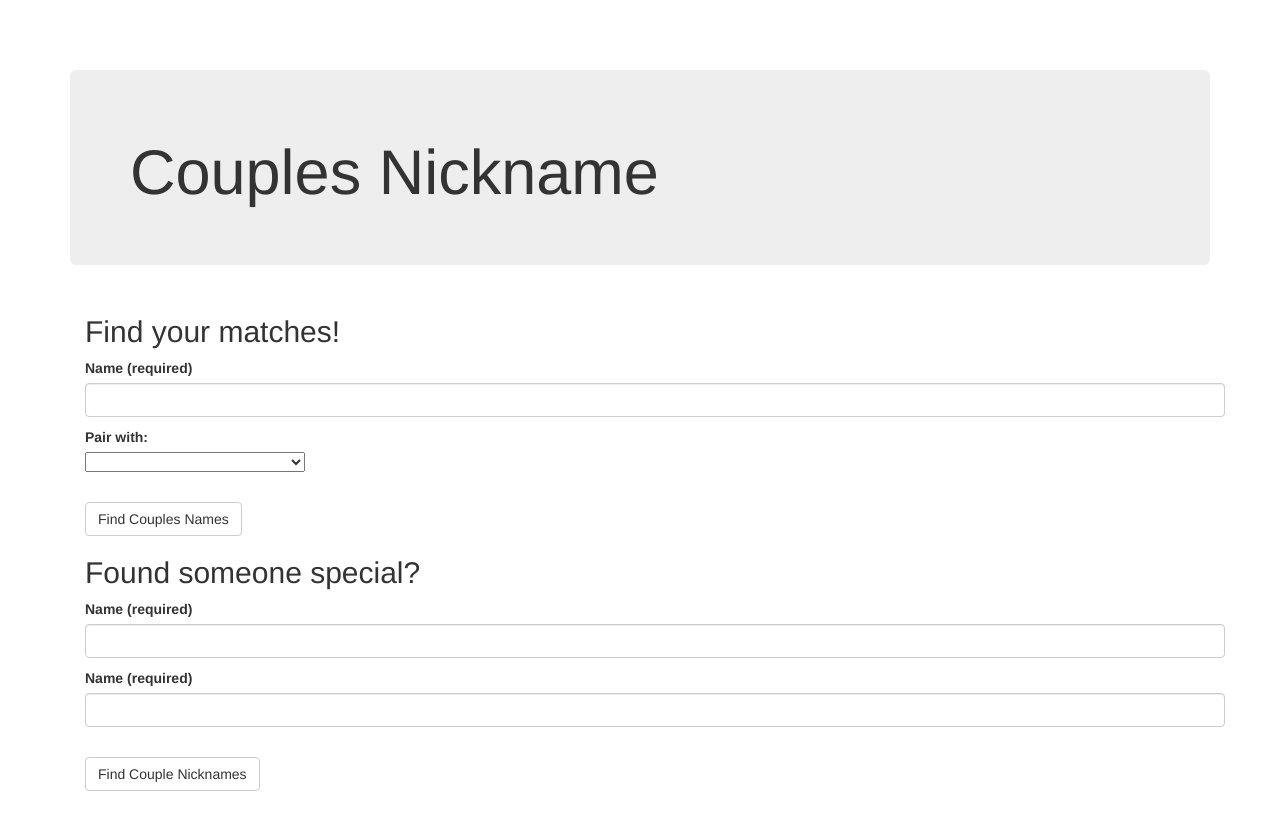
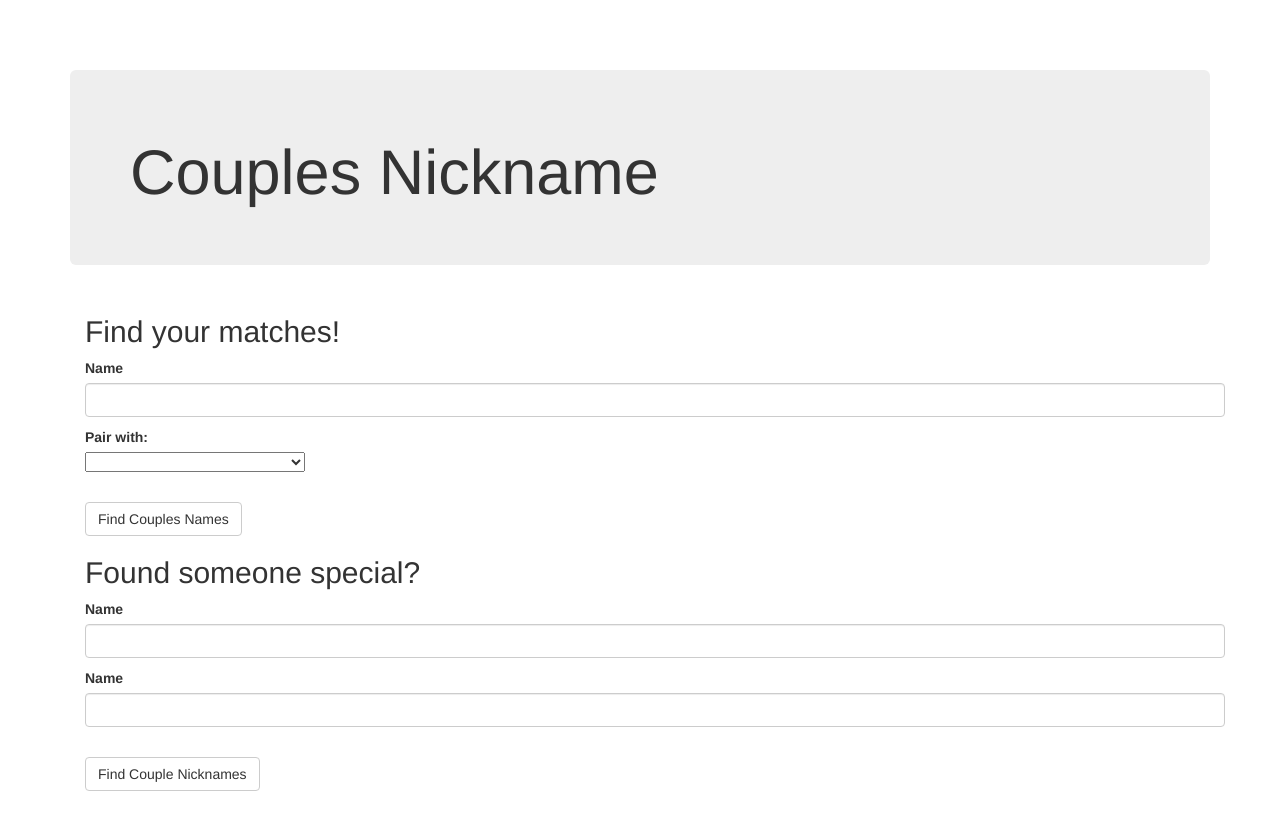
Before and after one commit to alexhoekstra/Couples, a website: page public/index.html in a window 1280 px wide. Shown: the top 830 px of the page. Drawn offline with nearby package versions, Linux system fonts and the light colour scheme; some packages are replaced by stand-ins of ours.

Commit message:
pushing to github

```diff
--- a/public/couples-name.html
+++ b/public/couples-name.html
@@ -3,7 +3,7 @@
   <div>
 
     <p>
-      <label>Name (required)</label>
+      <label>Name</label>
       <input id="name" class="form-control" type="text" ng-model="name" required>
     </p>
     <div ng-show= "promptInput">
@@ -44,11 +44,11 @@
     <h2>Found someone special?</h2>
     <div>
       <p>
-        <label>Name (required)</label>
+        <label>Name</label>
         <input id="name" class="form-control" type="text" ng-model="name1" required>
       </p>
       <p>
-        <label>Name (required)</label>
+        <label>Name</label>
         <input id="name" class="form-control" type="text" ng-model="name2" required>
       </p>
       <button style="margin-top:20px" class="btn btn-default" ng-click="findCouples(name1,name2)">Find Couple Nicknames</button>
```
